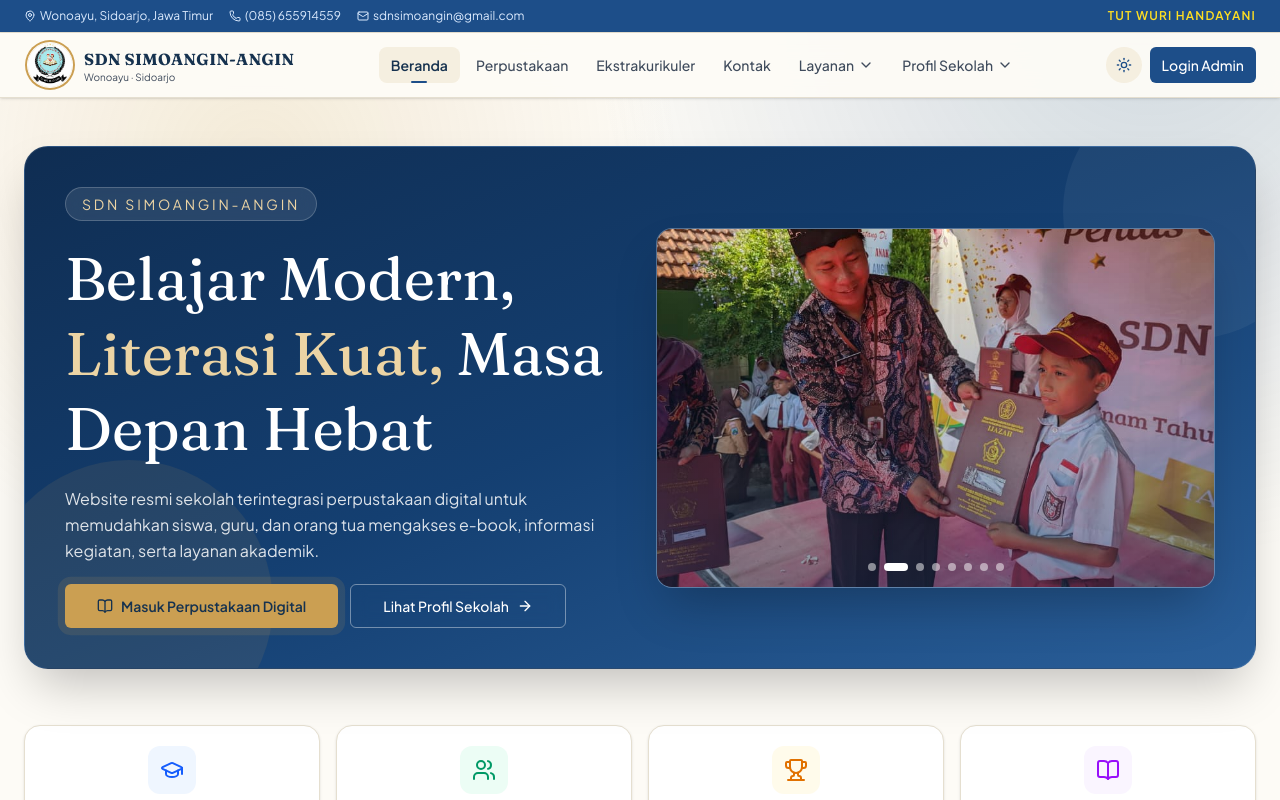
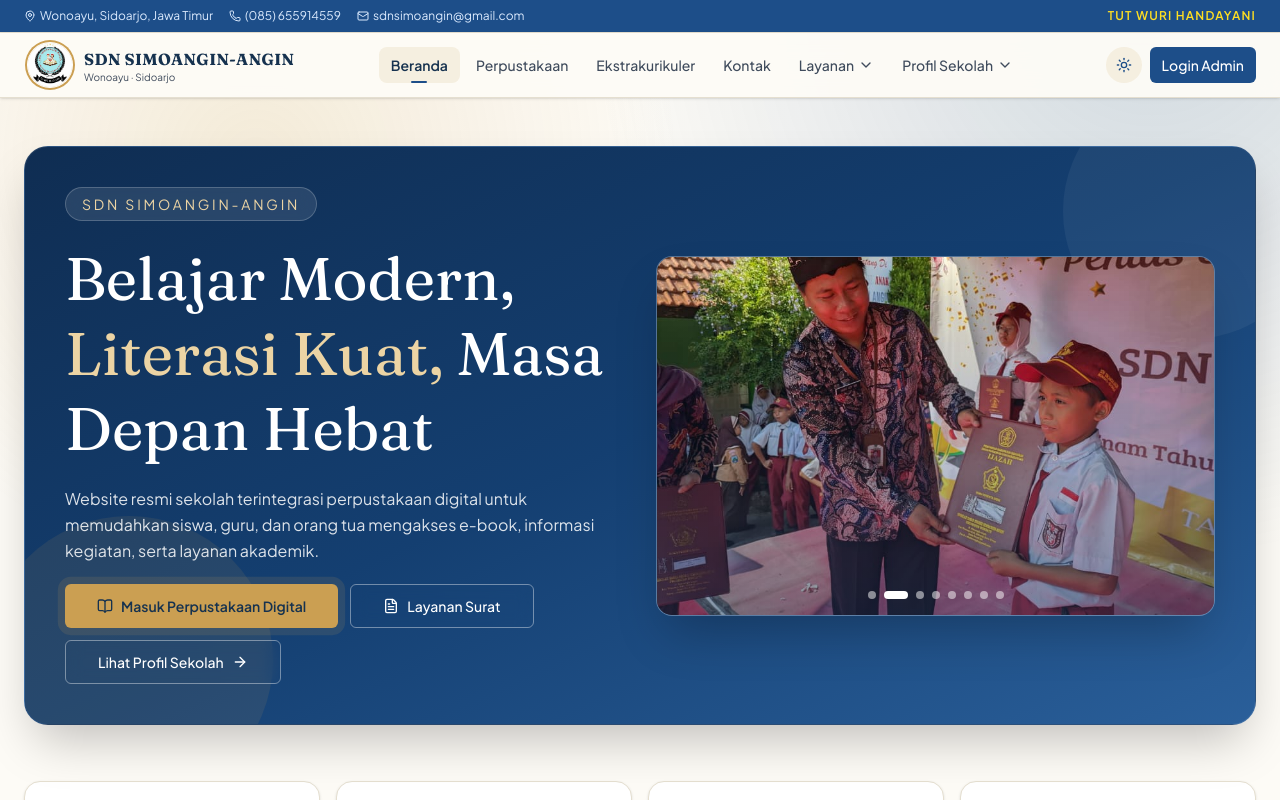
Before and after one commit to solikhulmauludin22014-ops/Website-SDN-Simoangin-angin, a Next.js app: page / in a window 1280 px wide. Shown: the top 800 px of the page. Built offline with nearby package versions, Linux system fonts and the light colour scheme.

Commit message:
penambahan tombol layanan surat

```diff
--- a/app/page.tsx
+++ b/app/page.tsx
@@ -5,7 +5,7 @@ import Image from "next/image";
 import { motion } from "framer-motion";
 import { Button } from "@/components/ui/button";
 import { Card, CardContent, CardHeader, CardTitle } from "@/components/ui/card";
-import { Quote, Star, BookOpen, Users, Award, GraduationCap, Trophy, ArrowRight, Newspaper, Calendar, MessageSquare, Headphones, HelpCircle, ClipboardCheck } from "lucide-react";
+import { Quote, Star, BookOpen, Users, Award, GraduationCap, Trophy, ArrowRight, Newspaper, Calendar, MessageSquare, Headphones, HelpCircle, ClipboardCheck, FileText } from "lucide-react";
 import { TeacherSlider } from "@/components/teachers/teacher-slider";
 import { useState, useEffect } from "react";
 
@@ -146,6 +146,12 @@ export default function Home() {
               <Link href="/perpustakaan">
                 <BookOpen className="h-4 w-4" />
                 Masuk Perpustakaan Digital
+              </Link>
+            </Button>
+            <Button asChild size="lg" variant="outline" className="gap-2 border-white/40 text-white backdrop-blur-sm hover:bg-white/10 hover:border-white">
+              <Link href="/layanan-surat">
+                <FileText className="h-4 w-4" />
+                Layanan Surat
               </Link>
             </Button>
             <Button asChild size="lg" variant="outline" className="gap-2 border-white/40 text-white backdrop-blur-sm hover:bg-white/10 hover:border-white">
@@ -560,6 +566,12 @@ export default function Home() {
               Hubungi Kami <ArrowRight className="h-4 w-4" />
             </Link>
             <Link
+              href="/layanan-surat"
+              className="inline-flex items-center gap-2 rounded-full border border-white/30 bg-white/10 px-6 py-3 text-sm font-semibold text-white backdrop-blur-sm transition-all duration-200 hover:scale-105 hover:bg-white/20"
+            >
+              <FileText className="h-4 w-4" /> Layanan Surat
+            </Link>
+            <Link
               href="/perpustakaan"
               className="inline-flex items-center gap-2 rounded-full border border-white/30 bg-white/10 px-6 py-3 text-sm font-semibold text-white backdrop-blur-sm transition-all duration-200 hover:scale-105 hover:bg-white/20"
             >
```
